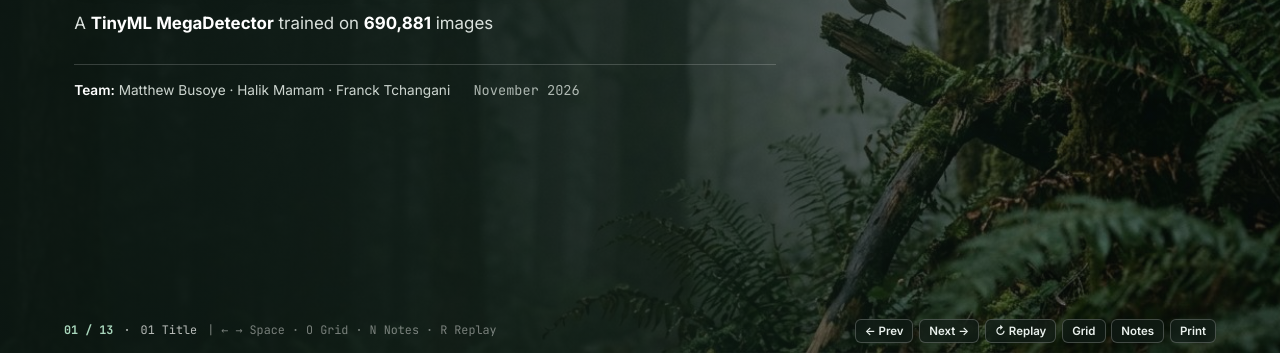
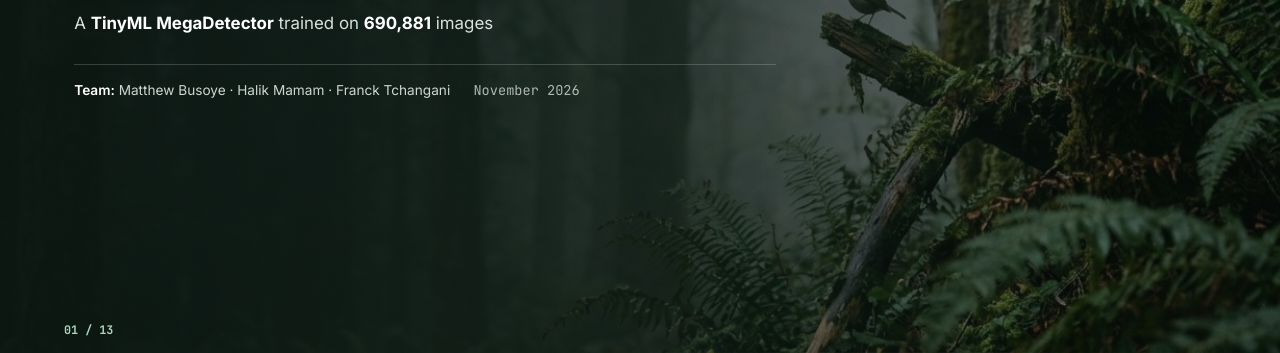
Before and after one commit to Yke0let/edge-ai-camera-trap-tinyml, a plain HTML site: page index.html in a window 1280 px wide. Shown: the part 447-800 px from the top of the page. Drawn offline with Linux system fonts and the light colour scheme.

Commit message:
Remove bottom HUD hints & control buttons across all slides (keep subtle slide counter)

```diff
--- a/app.js
+++ b/app.js
@@ -72,8 +72,8 @@
     const isPhoto = slide.classList.contains('photo-slide');
     document.body.classList.toggle('theme-photo', isPhoto);
 
-    hudCounter.textContent = `${String(idx + 1).padStart(2, '0')} / ${String(totalSlides).padStart(2, '0')}`;
-    hudSecLabel.textContent = slide.dataset.section || '';
+    if (hudCounter) hudCounter.textContent = `${String(idx + 1).padStart(2, '0')} / ${String(totalSlides).padStart(2, '0')}`;
+    if (hudSecLabel) hudSecLabel.textContent = slide.dataset.section || '';
 
     segButtons.forEach((btn, i) => {
       btn.classList.toggle('active', i === idx);
@@ -131,17 +131,17 @@
      ======================================================================== */
   function toggleNotes() {
     const shown = notesDrawer.classList.toggle('shown');
-    document.getElementById('btn-notes').classList.toggle('is-active', shown);
+    document.getElementById('btn-notes')?.classList.toggle('is-active', shown);
   }
 
   function openOverview() {
     overviewModal.classList.add('shown');
-    document.getElementById('btn-overview').classList.add('is-active');
+    document.getElementById('btn-overview')?.classList.add('is-active');
   }
 
   function closeOverview() {
     overviewModal.classList.remove('shown');
-    document.getElementById('btn-overview').classList.remove('is-active');
+    document.getElementById('btn-overview')?.classList.remove('is-active');
   }
 
   function toggleOverview() {
@@ -149,14 +149,14 @@
     else openOverview();
   }
 
-  document.getElementById('btn-prev').addEventListener('click', () => goTo(currentIdx - 1));
-  document.getElementById('btn-next').addEventListener('click', () => goTo(currentIdx + 1));
-  document.getElementById('btn-replay').addEventListener('click', replayCurrent);
-  document.getElementById('btn-overview').addEventListener('click', toggleOverview);
-  document.getElementById('btn-close-overview').addEventListener('click', closeOverview);
-  document.getElementById('btn-notes').addEventListener('click', toggleNotes);
-  document.getElementById('btn-close-notes').addEventListener('click', toggleNotes);
-  document.getElementById('btn-print').addEventListener('click', () => {
+  document.getElementById('btn-prev')?.addEventListener('click', () => goTo(currentIdx - 1));
+  document.getElementById('btn-next')?.addEventListener('click', () => goTo(currentIdx + 1));
+  document.getElementById('btn-replay')?.addEventListener('click', replayCurrent);
+  document.getElementById('btn-overview')?.addEventListener('click', toggleOverview);
+  document.getElementById('btn-close-overview')?.addEventListener('click', closeOverview);
+  document.getElementById('btn-notes')?.addEventListener('click', toggleNotes);
+  document.getElementById('btn-close-notes')?.addEventListener('click', toggleNotes);
+  document.getElementById('btn-print')?.addEventListener('click', () => {
     renderAllVisualsStatic();
     window.print();
   });
@@ -171,7 +171,7 @@
     if (e.key === 'Escape') {
       closeOverview();
       notesDrawer.classList.remove('shown');
-      document.getElementById('btn-notes').classList.remove('is-active');
+      document.getElementById('btn-notes')?.classList.remove('is-active');
       return;
     }
 
--- a/index.html
+++ b/index.html
@@ -8,7 +8,7 @@
   <link rel="preconnect" href="https://fonts.googleapis.com" />
   <link rel="preconnect" href="https://fonts.gstatic.com" crossorigin />
   <link href="https://fonts.googleapis.com/css2?family=Inter:wght@400;500;600;700;800&family=JetBrains+Mono:wght@400;600;700&family=Source+Serif+4:ital,opsz,wght@0,8..60,600;0,8..60,700;1,8..60,600&display=swap" rel="stylesheet" />
-  <link rel="stylesheet" href="./styles.css?v=6" />
+  <link rel="stylesheet" href="./styles.css?v=7" />
 </head>
 <body class="theme-photo">
 
@@ -966,21 +966,10 @@
 
   </main>
 
-  <!-- BOTTOM HUD BAR -->
-  <footer id="hud-bar" aria-label="Presentation controls">
+  <!-- BOTTOM SLIDE COUNTER -->
+  <footer id="hud-bar" aria-label="Slide counter">
     <div id="hud-left">
       <span id="hud-counter">01 / 13</span>
-      <span>·</span>
-      <span id="hud-section-label">01 Title</span>
-      <span style="opacity:0.62;">| ← → Space · O Grid · N Notes · R Replay</span>
-    </div>
-    <div id="hud-controls">
-      <button class="hud-btn" id="btn-prev" title="Previous slide">← Prev</button>
-      <button class="hud-btn" id="btn-next" title="Next slide">Next →</button>
-      <button class="hud-btn" id="btn-replay" title="Replay slide animations (R)">↻ Replay</button>
-      <button class="hud-btn" id="btn-overview" title="Slide overview (O)">Grid</button>
-      <button class="hud-btn" id="btn-notes" title="Toggle speaker notes (N)">Notes</button>
-      <button class="hud-btn" id="btn-print" title="Print / Save PDF">Print</button>
     </div>
   </footer>
 
@@ -1007,6 +996,6 @@
     </div>
   </div>
 
-  <script src="./app.js?v=6"></script>
+  <script src="./app.js?v=7"></script>
 </body>
 </html>
```
